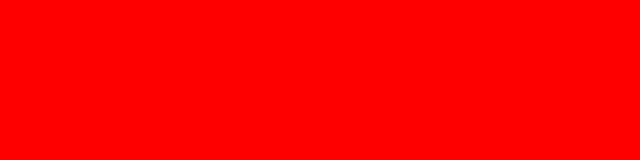
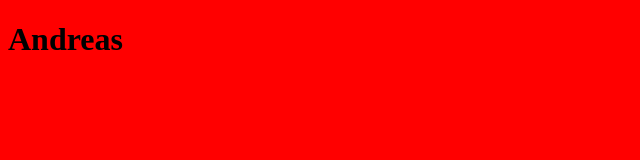
Before and after one commit to norden90/GitHubBashDemo, a plain HTML site: page index.html in a window 1280 px wide. Shown: the whole page, without its empty margins (0-640 px from the left). Drawn offline with Linux system fonts and the light colour scheme.

Commit message:
added h1

```diff
--- a/index.html
+++ b/index.html
@@ -8,6 +8,6 @@
     <title>Document</title>
 </head>
 <body>
-
+	<h1>Andreas</h1>
 </body>
 </html>
```
Also changed, not shown: 1 other file.
